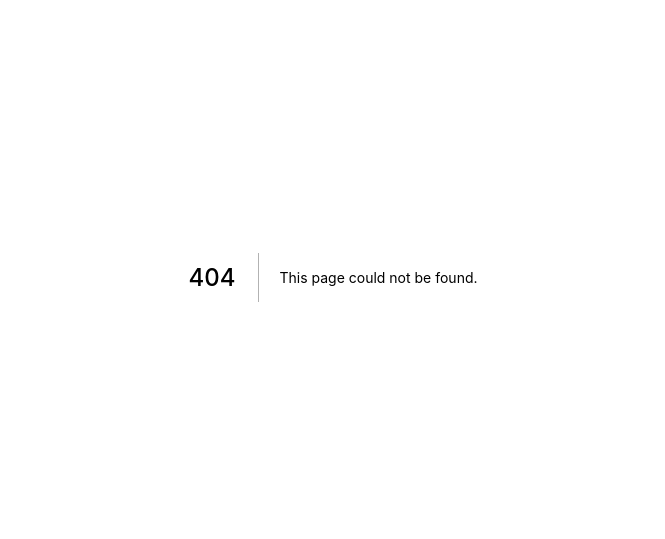
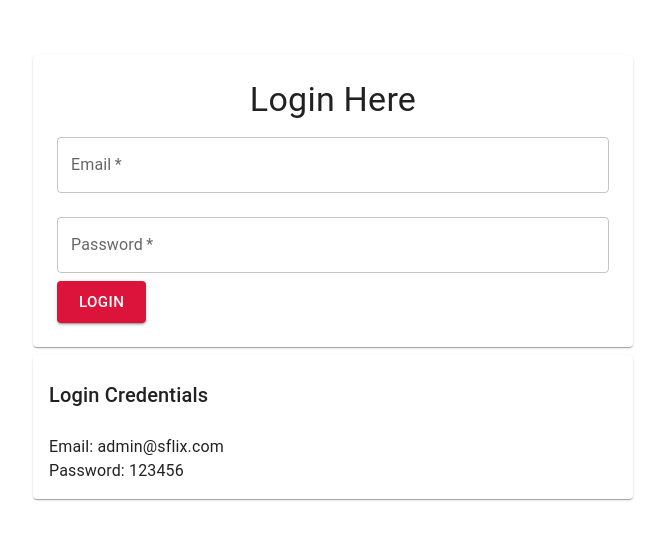
Before and after one commit to khaledCSE/simple-movie-list-nextjs, a Next.js app: page /auth/login in a window 1280 px wide. Before the commit this address had no page. Shown: the part 123-662 px from the top of the page, without its empty margins (307-972 px from the left). Built offline with nearby package versions, Linux system fonts and the light colour scheme.

Commit message:
All Movies

```diff
--- /dev/null
+++ b/components/utils/misc.util.ts
@@ -0,0 +1,3 @@
+export const shortenText = (str: string, maxLength: number) => {
+    return str.length > maxLength ? str.slice(0, maxLength - 1) + '...' : str;
+};
--- a/package.json
+++ b/package.json
@@ -20,6 +20,7 @@
         "express": "^4.18.1",
         "express-fileupload": "^1.4.0",
         "mongoose": "^6.4.0",
+        "mui-datatables": "^4.2.2",
         "next": "12.1.6",
         "react": "18.2.0",
         "react-dom": "18.2.0"
@@ -27,6 +28,7 @@
     "devDependencies": {
         "@types/cors": "^2.8.12",
         "@types/express-fileupload": "^1.2.2",
+        "@types/mui-datatables": "^3.7.9",
         "@types/node": "18.0.0",
         "@types/react": "18.0.14",
         "@types/react-dom": "18.0.5",
--- a/pages/admin/dashboard.tsx
+++ b/pages/admin/dashboard.tsx
@@ -16,6 +16,7 @@ import MovieCard from '../../components/MovieCard';
 import AdminLayout from '../../components/layouts/AdminLayout';
 import { CircularProgress, Grid } from '@mui/material';
 import Spinner from '../../components/shared/Spinner';
+import PrivateRoute from '../../components/auth/PrivateRoute';
 // import { movies } from '../../seed/movie.seeds';
 
 const drawerWidth = 240;
@@ -44,6 +45,7 @@ export default function PermanentDrawerLeft() {
         get();
     }, []);
     return (
+        <PrivateRoute>
             <AdminLayout>
                 {loading ? (
                     <Spinner />
@@ -55,7 +57,7 @@ export default function PermanentDrawerLeft() {
                                     title={movie.title}
                                     shortDescription={movie.shortDescription}
                                     image={movie.image}
-                                link={`/movies/admin/${movie._id}`}
+                                    link={`/admin/movies/${movie._id}`}
                                     year={movie.year}
                                 />
                             </Grid>
@@ -63,5 +65,6 @@ export default function PermanentDrawerLeft() {
                     </Grid>
                 )}
             </AdminLayout>
+        </PrivateRoute>
     );
 }
--- a/pages/movies/admin/[id].tsx
+++ b/pages/admin/movies/[id].tsx
@@ -4,7 +4,7 @@ import { useEffect, useState } from 'react';
 import AdminLayout from '../../../components/layouts/AdminLayout';
 import Spinner from '../../../components/shared/Spinner';
 import { movies } from '../../../seed/movie.seeds';
-import { iMovie } from '../../admin/dashboard';
+import { iMovie } from '../dashboard';
 import styles from './AdminDetails.module.scss';
 
 const SingleMovie = () => {
--- /dev/null
+++ b/pages/auth/login.tsx
@@ -0,0 +1,76 @@
+import { Button, Card, TextField, Typography } from '@mui/material';
+import { useRouter } from 'next/router';
+import { FormEvent, useState } from 'react';
+
+const LoginPage = () => {
+    const [email, setEmail] = useState('');
+    const [password, setPassword] = useState('');
+    const router = useRouter();
+
+    const handleSubmit = async (e: FormEvent<HTMLFormElement>) => {
+        e.preventDefault();
+        const res = await fetch(`${process.env.NEXT_PUBLIC_API_BASE}/auth/login`, {
+            method: 'POST',
+            headers: { 'Content-Type': 'application/json' },
+            body: JSON.stringify({ email, password }),
+        });
+        const data = await res.json();
+        localStorage.setItem('sflix-auth-token', data.token);
+        router.push('/admin/dashboard');
+    };
+
+    return (
+        <div
+            style={{
+                width: '100%',
+                height: '100vh',
+                display: 'flex',
+                justifyContent: 'center',
+                alignItems: 'center',
+                flexDirection: 'column',
+            }}
+        >
+            <Card sx={{ p: 3, width: '600px' }}>
+                <form onSubmit={handleSubmit}>
+                    <Typography variant="h4" sx={{ textAlign: 'center' }}>
+                        Login Here
+                    </Typography>
+                    <TextField
+                        margin="normal"
+                        fullWidth
+                        label="Email"
+                        type="email"
+                        value={email}
+                        onChange={(e: any) => setEmail(e.target.value)}
+                        required
+                    />
+                    <TextField
+                        margin="normal"
+                        fullWidth
+                        label="Password"
+                        type="password"
+                        value={password}
+                        onChange={(e: any) => setPassword(e.target.value)}
+                        required
+                    />
+                    <Button type="submit" variant="contained" size="large">
+                        Login
+                    </Button>
+                </form>
+            </Card>
+            <Card sx={{ mt: 1 }}>
+                <Typography variant="h6" sx={{ my: 1, width: '600px', p: 2 }}>
+                    Login Credentials
+                </Typography>
+                <Typography variant="body1" sx={{ pl: 2 }}>
+                    Email: admin@sflix.com
+                </Typography>
+                <Typography variant="body1" sx={{ pl: 2, pb: 2 }}>
+                    Password: 123456
+                </Typography>
+            </Card>
+        </div>
+    );
+};
+
+export default LoginPage;
```
Also changed, not shown: components/auth/PrivateRoute.tsx (added, +19 -0 lines), components/layouts/AdminLayout.tsx (+12 -3 lines), pages/admin/movies/index.tsx (added, +75 -0 lines), pages/admin/movies/AdminDetails.module.scss (renamed from pages/movies/admin/AdminDetails.module.scss). Lines whose indentation alone changed are shown as unchanged.
